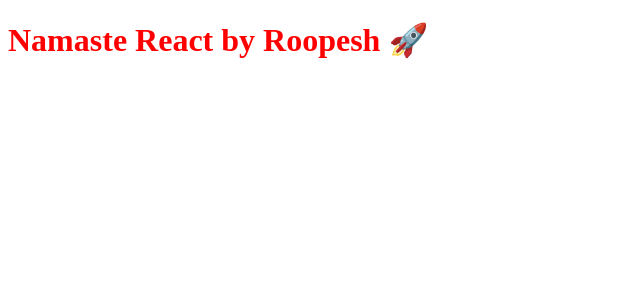
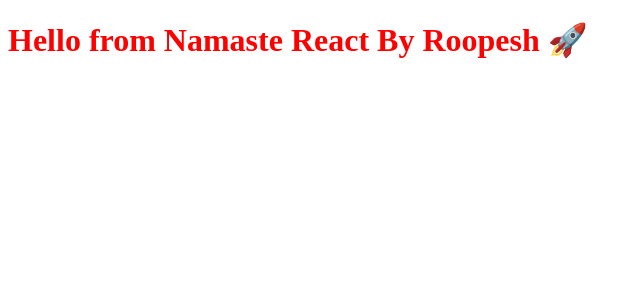
Before and after one commit to DevRoopeshSingh/my_namaste_react, a React (Vite) app: page / in a window 1280 px wide. Shown: the top 300 px of the page, without its empty margins (0-641 px from the left). Built offline with nearby package versions, Linux system fonts and the light colour scheme.

Commit message:
added jsx code instead React.createElement

```diff
--- a/App.js
+++ b/App.js
@@ -3,13 +3,22 @@
 
 // React Elements just like to dom elements
 // React.createElement => Object => HtmlElements(render)
+// React.createElement => ReactElement- JS Object => HTMLElements(render)
 
-const heading = React.createElement(
-  "h1",
-  { id: "heading" },
-  "Namaste React by Roopesh 🚀 "
-);
+// const heading = React.createElement(
+//   "h1",
+//   { id: "heading" },
+//   "Namaste React by Roopesh 🚀📖"
+// );
+
+// console.log(heading);
+// JSX syntax is like HTML
+// JSX => React.createElement =  ReactElement - JS Object => HTMLElement(render)
+//JSX (Transpiled before it reaches the JS) Parcel - Babel
+const jsxHeading = <h1 id="heading">Hello from Namaste React By Roopesh 🚀</h1>;
+
+console.log(jsxHeading);
 
 const root = ReactDOM.createRoot(document.getElementById("root"));
 
-root.render(heading);
+root.render(jsxHeading);
```
